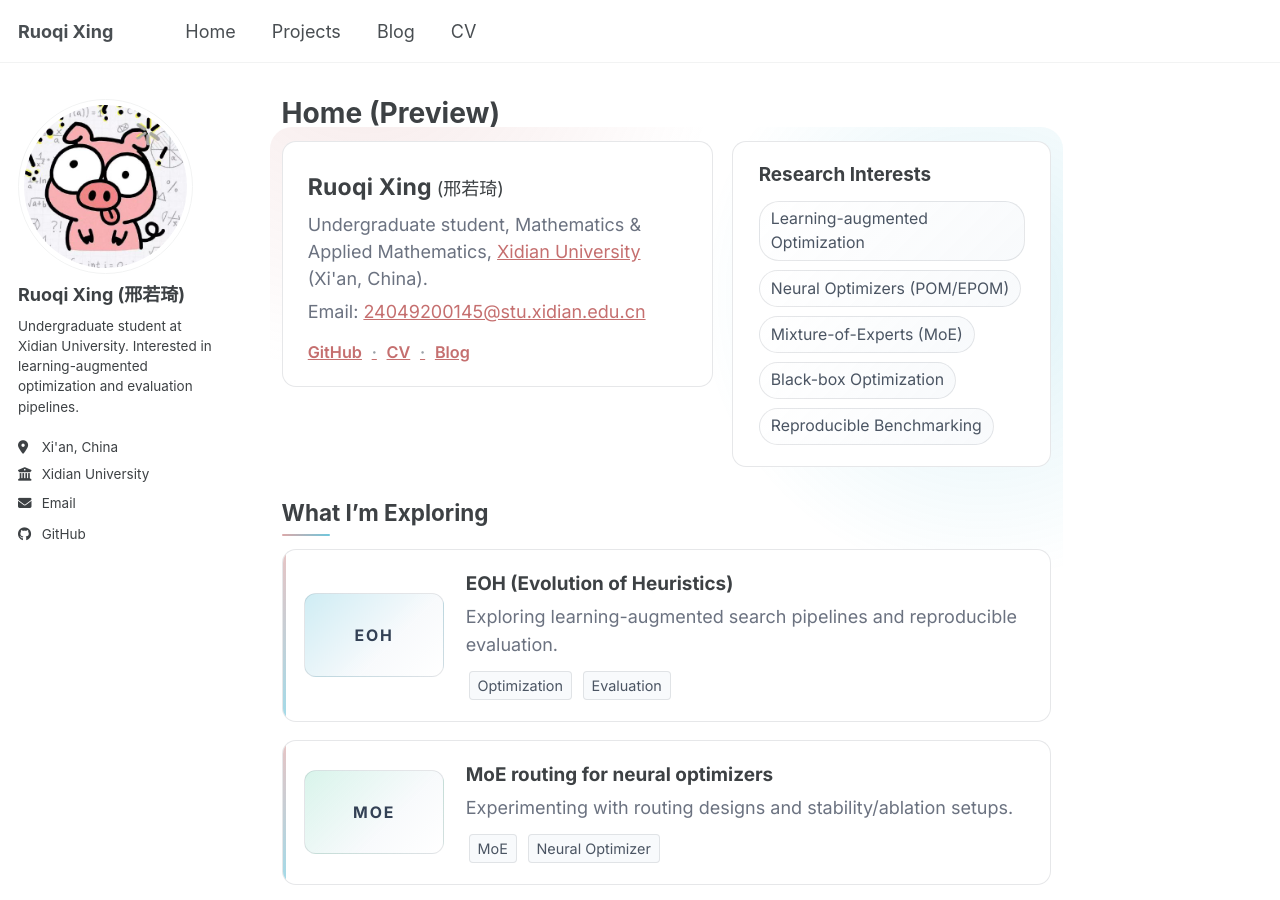
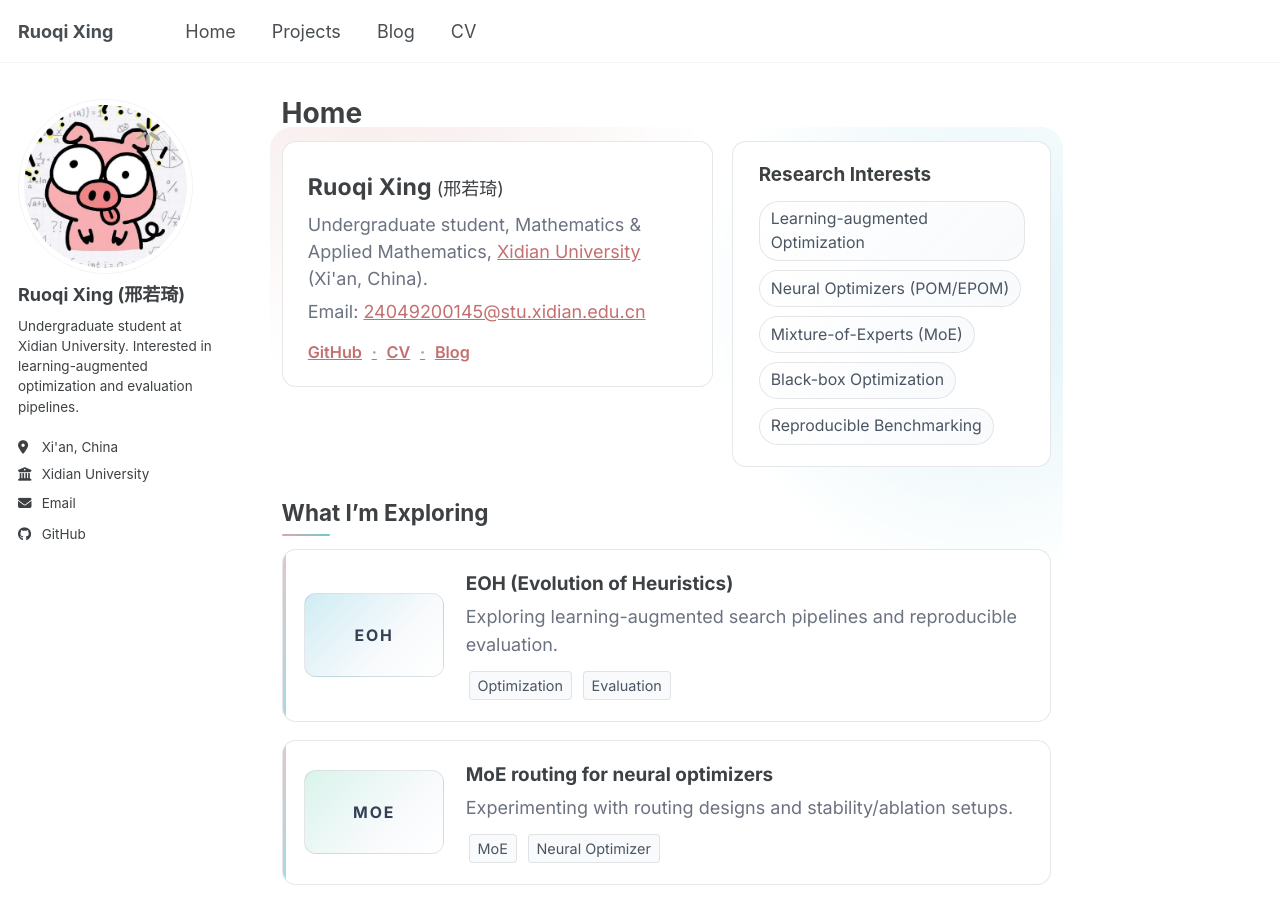
Before and after one commit to Roki-Xing/Roki-Xing.github.io, a Jekyll site: the page built from _pages/home-v2.md, in a window 1280 px wide and 900 px high. Built offline with Jekyll 4.4.1, drawn with Linux system fonts in a browser that asks for light colours; a script bundle is joined from its source files by our own code; library files that are not in the unit come from our copies.

Commit message:
Use v2 layout as homepage

```diff
--- a/_pages/home-v2.md
+++ b/_pages/home-v2.md
@@ -1,7 +1,9 @@
 ---
-permalink: /v2/
-title: "Home (Preview)"
+permalink: /
+title: "Home"
 author_profile: true
+redirect_from:
+  - /v2/
 ---
 
 <div class="home-v2">
```
Also changed, not shown: _pages/about.md (+1 -2 lines).
